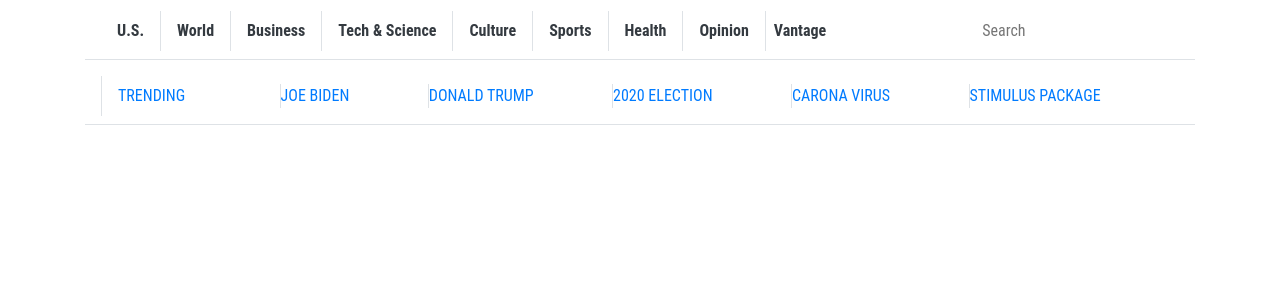
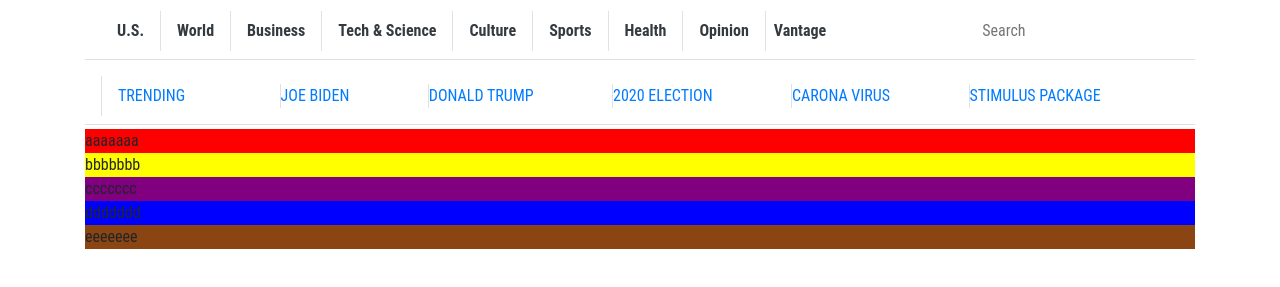
Before and after one commit to prernapriyali/cone-newsweek, a plain HTML site: page index.html in a window 1280 px wide. Shown: the part 77-364 px from the top of the page. Drawn offline with nearby package versions, Linux system fonts and the light colour scheme.

Commit message:
completed basic structure

```diff
--- a/index.html
+++ b/index.html
@@ -10,10 +10,7 @@
         integrity="sha384-ggOyR0iXCbMQv3Xipma34MD+dH/1fQ784/j6cY/iJTQUOhcWr7x9JvoRxT2MZw1T" crossorigin="anonymous">
 
     <link rel="stylesheet" href="css/reset.css">
-    <!--fonts -->
-
-
-    <title>Newsweek - News, Analysis, Politics, Business, Technology</title>
+   <title>Newsweek - News, Analysis, Politics, Business, Technology</title>
 </head>
 
 <body>
@@ -72,7 +69,6 @@
                             </form>
                         </li>
                     </ul>
-
                 </div>
             </nav>
             <nav class="border-bottom navbar navbar-expand-lg navbar-light bg-white bottom-nav mb-1 mt-lg-2 text-capitalize">
@@ -86,14 +82,22 @@
             <!-- Header section end-->
         </main>
 
-
+    <!-- Main body content end-->
+    <section style="background-color: red;">
+            aaaaaaa
+    </section>
+    <section style="background-color: yellow;">
+            bbbbbbb
+    </section>
+    <section style="background-color: purple;">
+            ccccccc
+    </section>
+    <section style="background-color: blue">
+            ddddddd
+    </section>
+    <section style="background-color: saddlebrown;">
+            eeeeeee
+    </section>
     </div>
-
-    <!-- Main body content end-->
-    <section>
-
-    </section>
-
 </body>
-
 </html>
```
